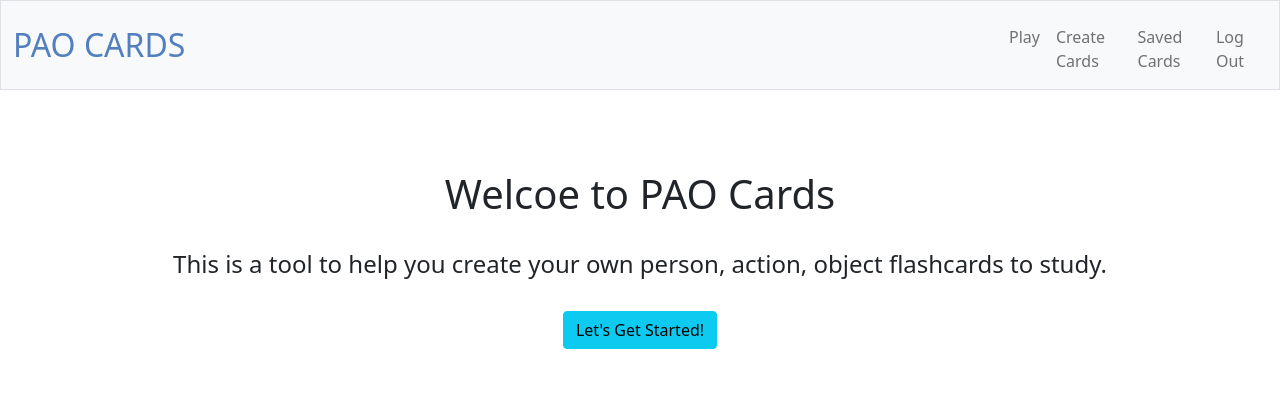
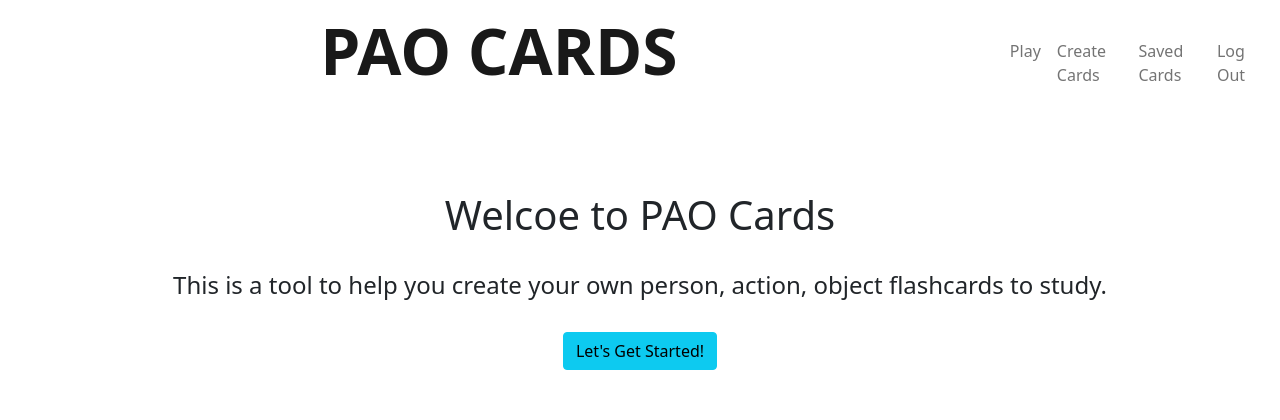
Before and after one commit to d-bliss/paocards, a Flask app: page / in a window 1280 px wide. Shown: the top 420 px of the page. Run offline with Flask 2, Linux system fonts and the light colour scheme; a user stored in the database is signed in; some libraries are stand-ins or nearby versions.

Commit message:
Sat, Jan 21, 2023, 9:08 PM +00:00

```diff
--- a/templates/layout.html
+++ b/templates/layout.html
@@ -27,35 +27,42 @@
 
 <body>
 
-    <nav class="bg-light border navbar navbar-expand-md navbar-light">
+    <nav class="navbar navbar-expand-md navbar-light">
         <div class="container-fluid">
-            <a class="navbar-brand" href="/"><span class="blue">PAO CARDS</span></a>
-            <button aria-controls="navbar" aria-expanded="false"
-                aria-label="Toggle navigation" class="navbar-toggler"
-                data-bs-target="#navbar" data-bs-toggle="collapse"
-                type="button">
+            <a class="navbar-brand text-center" href="/">
+                <h1 class="PAO-Cards-title">PAO CARDS</h1>
+            </a>
+            <button class="navbar-toggler" type="button" data-toggle="collapse"
+                data-target="#navbarNav" aria-controls="navbarNav"
+                aria-expanded="false" aria-label="Toggle navigation">
                 <span class="navbar-toggler-icon"></span>
             </button>
-            <div class="collapse navbar-collapse" id="navbar">
+            <div class="collapse navbar-collapse" id="navbarNav">
+                <ul class="navbar-nav mt-3">
+                    <li class="nav-item">
+                        <a class="nav-link" href="/play/1">Play</a>
+                    </li>
+                    <li class="nav-item">
+                        <a class="nav-link" href="/create">Create Cards</a>
+                    </li>
+                    <li class="nav-item">
+                        <a class="nav-link" href="/savedcards">Saved Cards</a>
+                    </li>
+                </ul>
                 {% if session["user_id"] %}
-                <ul class="navbar-nav me-auto mt-2">
-                    <li class="nav-item"><a class="nav-link"
-                            href="/play/1">Play</a></li>
-                    <li class="nav-item"><a class="nav-link" href="/create">Create Cards</a>
+                <ul class="navbar-nav ml-auto mt-3">
+                    <li class="nav-item">
+                        <a class="nav-link" href="/logout">Log Out</a>
                     </li>
-                    <li class="nav-item"><a class="nav-link"
-                            href="/savedcards">Saved Cards</a></li>
-                </ul>
-                <ul class="navbar-nav ms-auto mt-2">
-                    <li class="nav-item"><a class="nav-link" href="/logout">Log
-                            Out</a></li>
                 </ul>
                 {% else %}
-                <ul class="navbar-nav ms-auto mt-2">
-                    <li class="nav-item"><a class="nav-link"
-                            href="/register">Register</a></li>
-                    <li class="nav-item"><a class="nav-link" href="/login">Log
-                            In</a></li>
+                <ul class="navbar-nav ml-auto mt-3">
+                    <li class="nav-item">
+                        <a class="nav-link" href="/register">Register</a>
+                    </li>
+                    <li class="nav-item">
+                        <a class="nav-link" href="/login">Log In</a>
+                    </li>
                 </ul>
                 {% endif %}
             </div>
```
